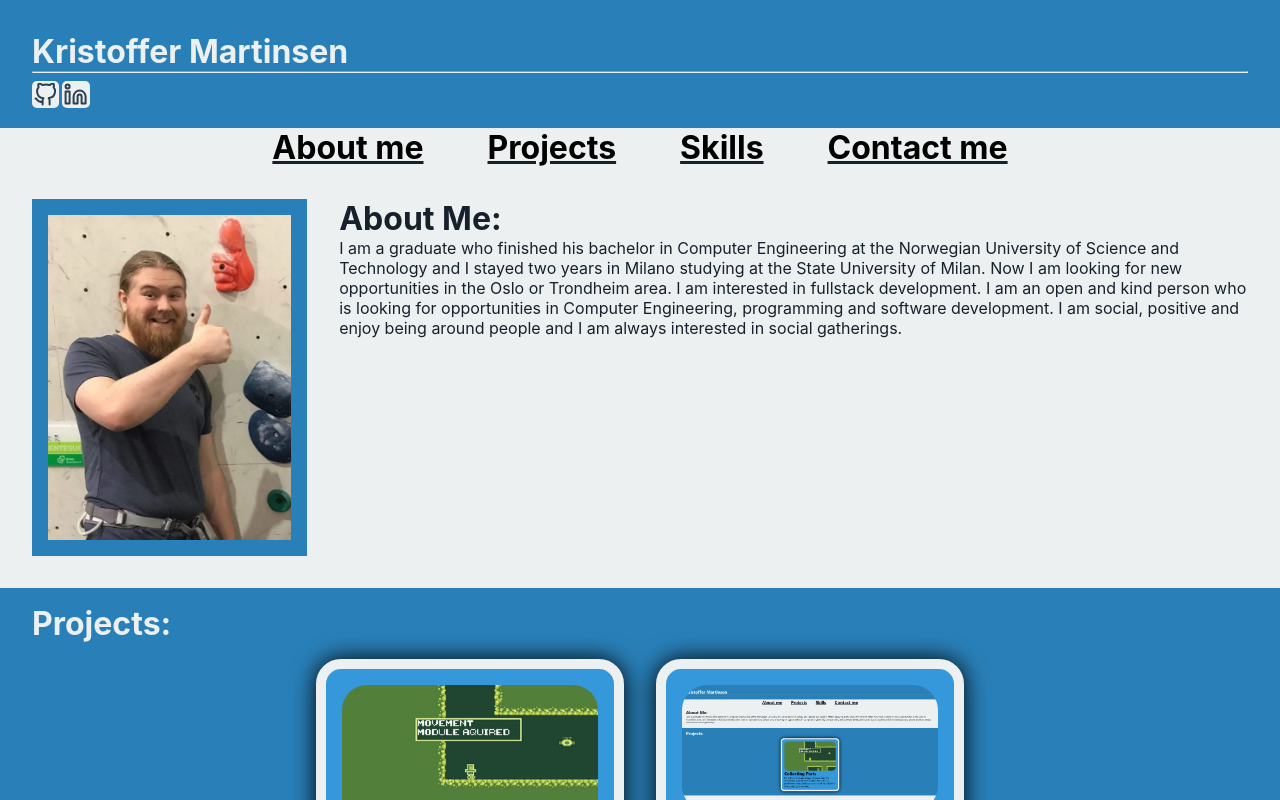
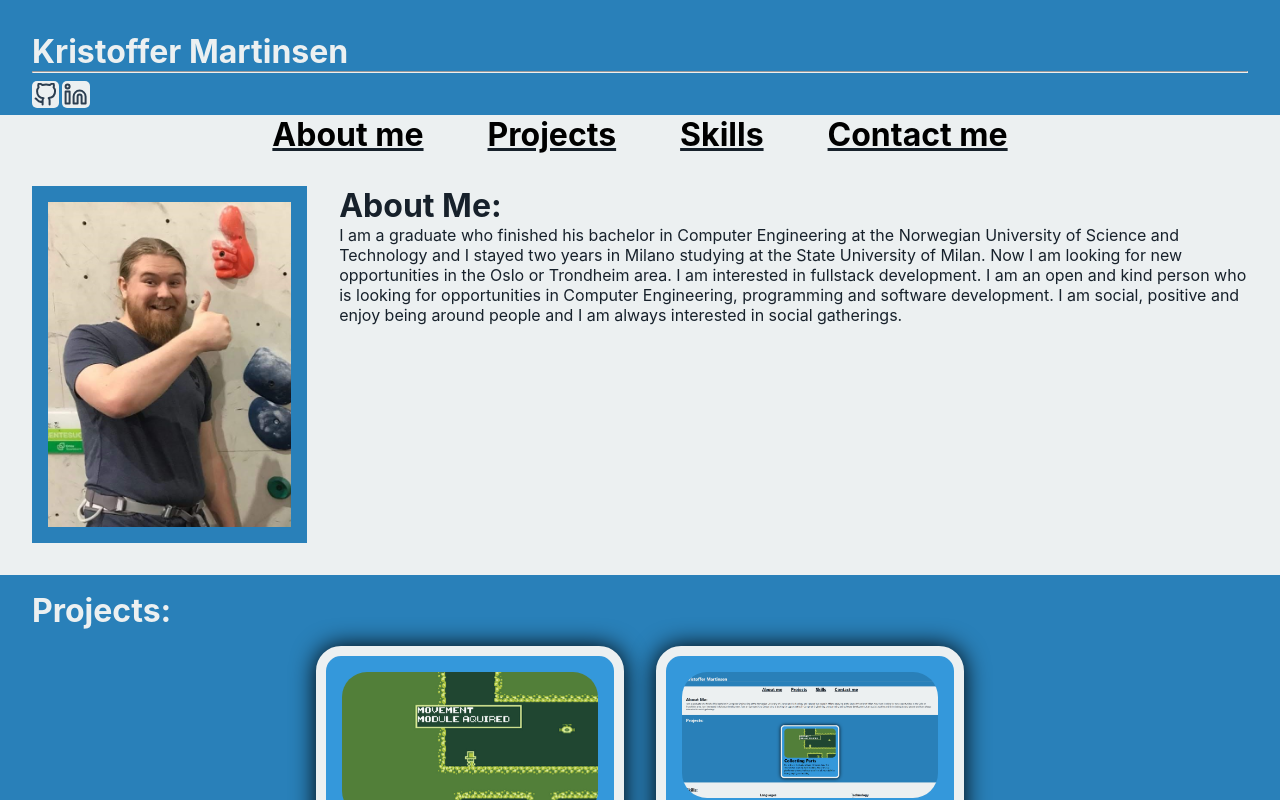
Before and after one commit to Kristoffer-Martinsen/home-page, a React (Create React App) app: page / in a window 1280 px wide. Shown: the top 800 px of the page. Built offline with nearby package versions, Linux system fonts and the light colour scheme.

Commit message:
Update Header.css

```diff
--- a/src/Stylesheets/Header.css
+++ b/src/Stylesheets/Header.css
@@ -5,7 +5,7 @@
 
 .Header {
     padding: 2rem;
-    padding-bottom: 1rem;
+    padding-bottom: 0.2rem;
     background-color:  #2980B9;
     color: #ECF0F1;
 }
```
